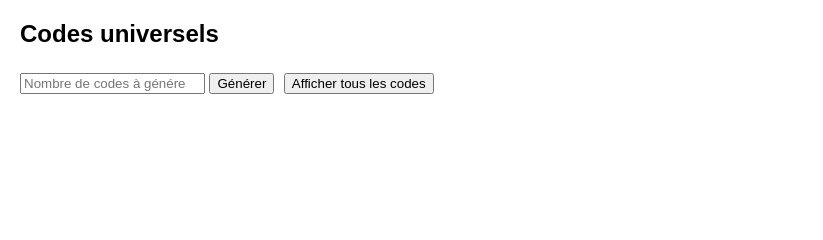
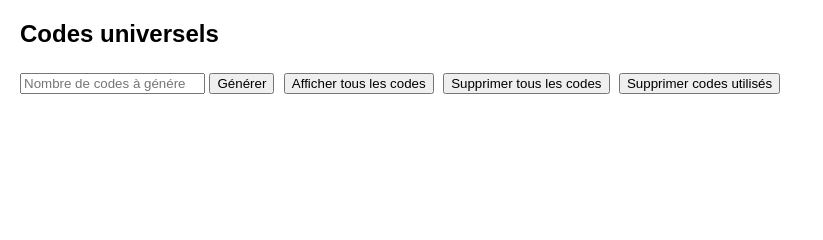
Before and after one commit to loicdm/vote-web, a PHP site: page /admin_scrutin.php in a window 1280 px wide. Shown: the part 164-404 px from the top of the page, without its empty margins (0-823 px from the left). Run offline with PHP 8.4, Linux system fonts and the light colour scheme; data that the repository does not hold is empty.

Commit message:
admin avec boutons pour supprimer les codes

```diff
--- a/app/admin_scrutin.php
+++ b/app/admin_scrutin.php
@@ -44,14 +44,31 @@ if (isset($_POST['afficher_codes'])) {
     $codes_affiches = $stmt_codes->fetchAll(PDO::FETCH_ASSOC);
 }
 
+// Supprimer un code spécifique
+if (isset($_POST['supprimer_code'])) {
+    $stmt = $pdo->prepare("DELETE FROM codes WHERE id = ?");
+    $stmt->execute([$_POST['supprimer_code']]);
+    $message = 'Code supprimé.';
+}
+
+// Supprimer tous les codes
+if (isset($_POST['supprimer_tous_codes'])) {
+    $pdo->exec("TRUNCATE TABLE codes");
+    $message = 'Tous les codes ont été supprimés.';
+}
+
+// Supprimer les codes utilisés
+if (isset($_POST['supprimer_codes_utilises'])) {
+    $pdo->exec("DELETE FROM codes WHERE utilise = 1");
+    $message = 'Tous les codes utilisés ont été supprimés.';
+}
+
 // Liste des scrutins avec nombre de votes
-$scrutins = $pdo->query("
-    SELECT s.id, s.nom, s.date_creation, COUNT(v.id) AS nb_votes
-    FROM scrutins s
-    LEFT JOIN votes v ON v.scrutin_id = s.id
-    GROUP BY s.id
-    ORDER BY s.date_creation DESC
-")->fetchAll(PDO::FETCH_ASSOC);
+$scrutins = $pdo->query("SELECT s.id, s.nom, s.date_creation, COUNT(v.id) AS nb_votes
+                        FROM scrutins s
+                        LEFT JOIN votes v ON v.scrutin_id = s.id
+                        GROUP BY s.id
+                        ORDER BY s.date_creation DESC")->fetchAll(PDO::FETCH_ASSOC);
 ?>
 
 <!DOCTYPE html>
@@ -96,20 +113,28 @@ a:hover { text-decoration: underline; }
 
 <h2>Codes universels</h2>
 <form method="post">
-<input type="number" name="nb_codes" min="1" placeholder="Nombre de codes à générer">
-<button type="submit" name="generer_codes">Générer</button>
-<button type="submit" name="afficher_codes">Afficher tous les codes</button>
+<input type='number' name='nb_codes' min='1' placeholder='Nombre de codes à générer'>
+<button type='submit' name='generer_codes'>Générer</button>
+<button type='submit' name='afficher_codes'>Afficher tous les codes</button>
+<button type='submit' name='supprimer_tous_codes' onclick="return confirm('Supprimer tous les codes ?')">Supprimer tous les codes</button>
+<button type='submit' name='supprimer_codes_utilises' onclick="return confirm('Supprimer tous les codes utilisés ?')">Supprimer codes utilisés</button>
 </form>
 
 <?php if($codes_affiches): ?>
 <h3>Liste des codes universels</h3>
 <table>
-<tr><th>ID</th><th>Code</th><th>Utilisé</th></tr>
+<tr><th>ID</th><th>Code</th><th>Utilisé</th><th>Supprimer</th></tr>
 <?php foreach($codes_affiches as $c): ?>
 <tr>
 <td><?= $c['id'] ?></td>
 <td><?= htmlspecialchars($c['code']) ?></td>
 <td><?= $c['utilise'] ? 'Oui' : 'Non' ?></td>
+<td>
+<form method='post' style='display:inline;'>
+<input type='hidden' name='supprimer_code' value='<?= $c['id'] ?>'>
+<button type='submit'>Supprimer</button>
+</form>
+</td>
 </tr>
 <?php endforeach; ?>
 </table>
```
